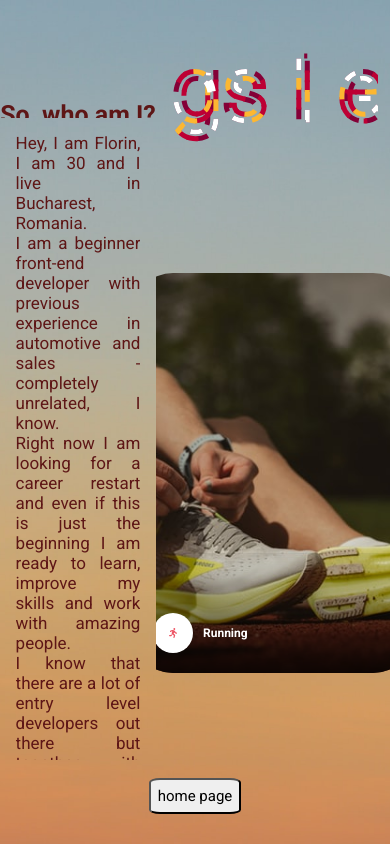
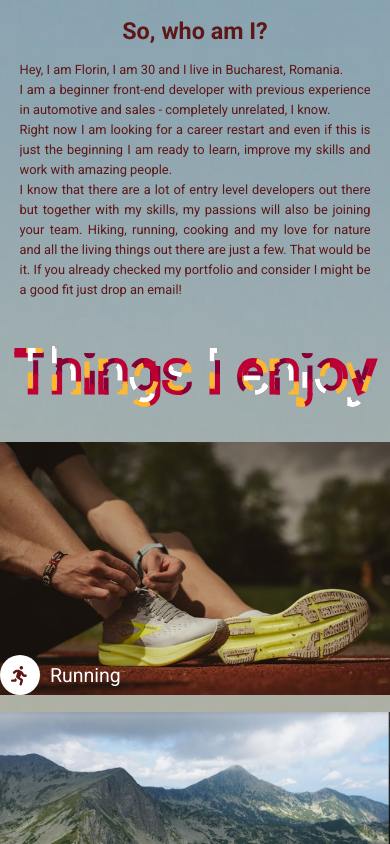
Before and after one commit to Florin392/my-portfolio, a React (Create React App) app: page /portfolio/about in a window 390 px wide. Shown: the top 844 px of the page. Built offline with nearby package versions, Linux system fonts and the light colour scheme.

Commit message:
mobileAboutMe

```diff
--- a/src/components/about/About.js
+++ b/src/components/about/About.js
@@ -51,7 +51,7 @@ export default function About() {
 
                 <div className='right-section'>
                     <div className='right-section-name'>
-                        <svg  width={300} height={200} >
+                        <svg  width={300} height={100} >
                             <symbol id="s-text">
                                 <text textAnchor="middle" x="50%" y="50%">Things I enjoy</text>
                             </symbol>
--- a/src/components/about/about.scss
+++ b/src/components/about/about.scss
@@ -1,10 +1,12 @@
 @import url(https://fonts.googleapis.com/css?family=Montserrat);
 
 $optionDefaultColours: #ED5565, #FC6E51, #FFCE54, #2ECC71, #5D9CEC, #AC92EC;
+
+@media all and (max-width: 500px) {
   .aboutmePage {
-  height: 100vh;
     width: auto;
     display: flex;
+    flex-direction: column;
     justify-content: center;
     background-image: url("../../assets/images/bck.jpg");
     background-position: center;
@@ -13,43 +15,39 @@ $optionDefaultColours: #ED5565, #FC6E51, #FFCE54, #2ECC71, #5D9CEC, #AC92EC;
   }
 
   .aboutmeContainer {
-  //border: 1px solid red;
     display: flex;
-  height: 90%;
+    flex-direction: column;
     color: #5e1616;
   }
 
   .left-section {
-  flex: 0.4;
     max-width: 100%;
     display: flex;
     align-items: center;
     justify-content: center;
     flex-direction: column;
-  margin: 0 auto;
-  padding-top: 10rem;
-
+    padding-top: 2vh;
   }
 
   h1 {
-  font-size: 2.5rem;
+    font-size: 6vw;
     margin-bottom: 1.5rem;
   }
 
   .description {
-  font-size: 1.7rem;
-  max-width: 80%;
+    font-size: 3.3vw;
+    max-width: 90%;
     font-weight: 400;
     line-height: 2rem;
     text-align: justify;
+
   }
-
+  //...................right section
 
   .right-section {
-  flex: 0.6;
     display: flex;
     flex-direction: column;
-}
+    margin-top: 5vh;
 
     .right-section-name {
       display: flex;
@@ -57,19 +55,15 @@ h1 {
       overflow: hidden;
 
       svg {
-    display: block;
-    font: 5rem 'Montserrat';
-    margin: 1rem auto;
-    padding-top: 2rem;
         width: 100%;
-    max-width: 90%;
-
+        margin: 0 auto;
+        max-width: 95%;
       }
 
       text {
-    font-size: 9rem;
+        font-size: 15vw;
+
       }
-
 
       .text-copy {
         fill: none;
@@ -111,35 +105,108 @@ h1 {
           stroke-dashoffset: -35%;
         }
       }
-
-}
-
-.right-section-hobbies {
-  //border: 1px solid green;
-  display: flex;
-  justify-content: center;
-  flex-wrap: wrap;
-  overflow: hidden;
-
-  img {
-    margin-right: 1rem;
-  }
-
-  h2 {
-    text-align: center;
     }
   }
 
+
   //.................................................................
+  .right-section-hobbies {
+    display: flex;
+    flex-direction: column;
+    justify-content: center;
+    align-items: center;
+    margin: 0 auto;
+    width: 100%;
 
+    .options {
+      width: 100%;
 
-.right-section-hobbies {
+      .option {
+        display: flex;
+        align-items: flex-end;
+        background-position: center;
+        background-size: cover;
+        background-repeat: no-repeat;
+        height: 30vh;
+        margin-bottom: 2vh;
+        font-size: 5vw;
+      }
+        .shadow {
+          position: absolute;
+          bottom: 0;
+          left: 0;
+          right: 0;
+
+          height: 120px;
+
+          transition: .5s cubic-bezier(0.05, 0.61, 0.41, 0.95);
+        }
+
+        .label {
           display: flex;
           flex-direction: row;
           justify-content: center;
           align-items: center;
-  overflow: hidden;
-  height: 80vh;
+
+
+          .icon {
+
+            display: flex;
+            flex-direction: row;
+            justify-content: center;
+            align-items: center;
+
+            min-width: 40px;
+            max-width: 40px;
+            height: 40px;
+            border-radius: 100%;
+
+            background-color: white;
+            color: var(--defaultBackground);
+          }
+
+          .info {
+            display: flex;
+            flex-direction: column;
+            justify-content: center;
+            margin-left: 10px;
+            color: white;
+            white-space: pre;
+
+
+
+
+          }
+        }
+
+      }
+    }
+
+
+
+
+  //.................................................................
+  .toHomePage {
+    display: flex;
+    justify-content: center;
+    margin: 3vh auto;
+
+    button {
+      font-size: 1.5rem;
+      padding: .7rem;
+      border-radius: 12%;
+      cursor: pointer;
+
+    }
+  }
+}
+
+@media all and (min-width: 501px) {
+  .aboutmeContainer {
+
+    flex-direction: row;
+  }
+  .right-section-hobbies {
 
     font-family: 'Roboto', sans-serif;
     transition: .25s;
@@ -297,16 +364,4 @@ h1 {
       }
     }
   }
-
-//.................................................................
-.toHomePage {
-  position: absolute;
-  bottom: 3rem;
-  button{
-    font-size: 1.5rem;
-    padding: .7rem;
-    border-radius: 12%;
-    cursor: pointer;
-
 }
-}
--- a/src/components/intro/intro.scss
+++ b/src/components/intro/intro.scss
@@ -12,7 +12,7 @@
     justify-content: center;
 
     .imgContainer {
-      height: 63%;
+      height: 60vh;
       position: absolute;
       top: 0;
       display: flex;
@@ -34,24 +34,43 @@
     }
 
     .wrapper {
-      width: 100%;
+      overflow: hidden;
+      width: 100vw;
       display: flex;
       flex-direction: column;
       align-items: center;
       justify-content: center;
+      margin-top: 3vh;
 
+      .aboutMe {
+
+        h2 {
+          font-size: 3vw;
+          margin-top: 3vh;
+        }
+
+        a {
+          display: flex;
+          color: inherit;
+        }
+      }
 
       h1 {
-        font-size: 5rem;
-        padding: 1rem;
+        font-size: 10vw;
+        max-width: 90%;
+        text-align: center;
+        margin-top: 2vh;
       }
 
       h2 {
-        font-size: 3rem;
+        margin-top: 1vh;
+
+        font-size: 6vw;
       }
 
       h3 {
-        font-size: 2.5rem;
+        font-size: 5vw;
+        margin-top: 1vh;
 
         span {
           font-size: inherit;
@@ -71,16 +90,15 @@
           }
         }
       }
+
     }
   }
 }
 
-link {
-  z-index: 500;
-}
+
 
 //........................Media Screen (min-width:500px) ..........................
-@media all and (min-width: 500px) {
+@media all and (min-width: 501px) {
 
   .intro {
     display: flex;
@@ -104,7 +122,10 @@ link {
           height: 100%;
           width: 100%;
           border-radius: 4rem 4rem 6rem 6rem;
-
+          @media all and (min-width: 1550px) {
+            height: 100%;
+            width: 80%;
+          }
         }
       }
     }
@@ -117,19 +138,45 @@ link {
         display: flex;
         align-items: flex-start;
         margin-left: 1rem;
+        h1 {
+          font-size: 5vw;
+          max-width: 90%;
+          text-align: center;
+          margin-top: 2vh;
+        }
 
+        h2 {
+          font-size: 3vw;
+          margin-top: 2rem;
+        }
+
+        h3 {
+          font-size: 2vw;
+          margin-top: 1vh;
+        }
         .aboutMe {
-          margin-top: 2rem;
+          height: 5rem;
+          width: 7rem;
+
           h2 {
-            font-size: 1.2rem;
+            font-size: 1.7vh;
           }
-          a{
-            bottom: 23.5rem;
-            left: 93rem;
+
+          a {
             color: inherit;
-            text-decoration: none;
+            position: absolute;
+            left: 61vw;
+            bottom: calc(100% - 60vh);
+
+            @media all and (min-width: 1100px) {
+              bottom: calc(100% - 65vh);
+            }
+            @media all and (min-width: 1550px) {
+              bottom: calc(100% - 70vh);
+            }
           }
         }
+
 
       }
 
--- a/src/data.js
+++ b/src/data.js
@@ -1,3 +1,4 @@
+// eslint-disable-next-line
 export const coursesData = [{
     id: "1",
     title: "JavaScript Developer",
--- a/src/index.js
+++ b/src/index.js
@@ -9,7 +9,7 @@ ReactDOM.render(
     <React.StrictMode>
         <ThemeProvider>
             <Router basename={"/portfolio"}>
-                <Routes>
+            <Routes>
                     <Route path='/' element={<App/>}/>
                     <Route path='/about' element={<About/>}/>
                 </Routes>
```
Lines whose indentation alone changed are shown as unchanged.
